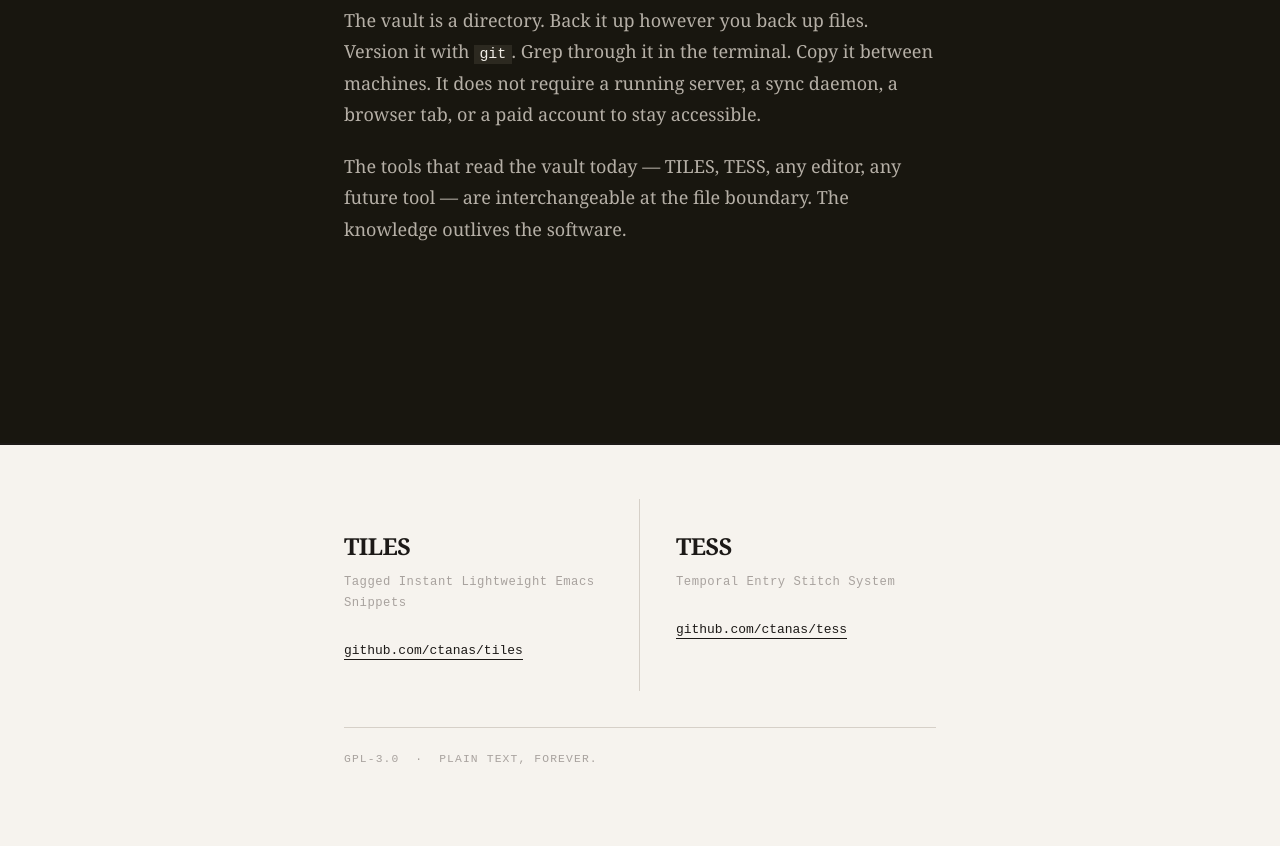
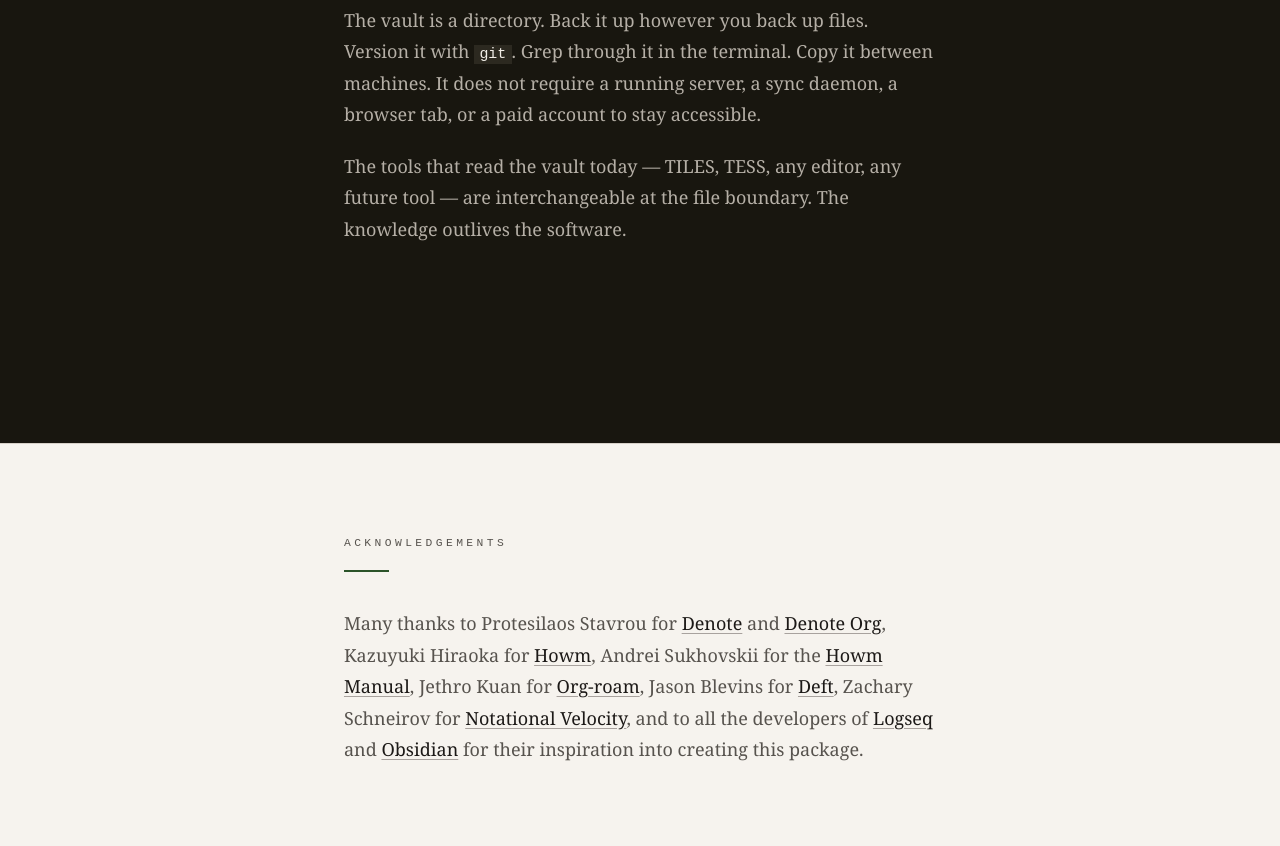
Before and after one commit to ctanas/tiles, a plain HTML site: page docs/index.html in a window 1280 px wide. Shown: the part 11154-12000 px from the top of the page. Before the commit the page ends 11968 px from the top, so only its background shows below. Drawn offline with Linux system fonts and the light colour scheme.

Commit message:
Add Acknowledgements section with active links
Co-Authored-By: Claude Sonnet 4.6 <noreply@anthropic.com>

```diff
--- a/docs/index.html
+++ b/docs/index.html
@@ -355,6 +355,17 @@
       color: var(--bg);
       padding: 0.2em 0.7em;
       margin-bottom: 1.2rem;
+    }
+
+    /* ── Body links ────────────────────────────────────────────────── */
+    section a {
+      color: var(--ink);
+      text-decoration: underline;
+      text-decoration-color: var(--ink-faint);
+      text-underline-offset: 3px;
+    }
+    section a:hover {
+      text-decoration-color: var(--ink);
     }
 
     /* ── Inline color refs ─────────────────────────────────────────── */
@@ -764,6 +775,16 @@
 </section>
 
 
+<!-- ── ACKNOWLEDGEMENTS ──────────────────────────────────────────────── -->
+<section>
+  <div class="wrap">
+    <p class="eyebrow">Acknowledgements</p>
+    <div class="rule-accent"></div>
+    <p>Many thanks to Protesilaos Stavrou for <a href="https://protesilaos.com/emacs/denote">Denote</a> and <a href="https://protesilaos.com/emacs/denote-org">Denote Org</a>, Kazuyuki Hiraoka for <a href="https://kaorahi.github.io/howm/">Howm</a>, Andrei Sukhovskii for the <a href="https://emacs101.github.io/howm.html">Howm Manual</a>, Jethro Kuan for <a href="https://www.orgroam.com/">Org-roam</a>, Jason Blevins for <a href="https://github.com/jrblevin/deft">Deft</a>, Zachary Schneirov for <a href="https://notational.net/">Notational Velocity</a>, and to all the developers of <a href="https://logseq.com/">Logseq</a> and <a href="https://obsidian.md/">Obsidian</a> for their inspiration into creating this package.</p>
+  </div>
+</section>
+
+
 <!-- ── FOOTER ────────────────────────────────────────────────────────── -->
 <footer>
   <div class="wrap">
```
